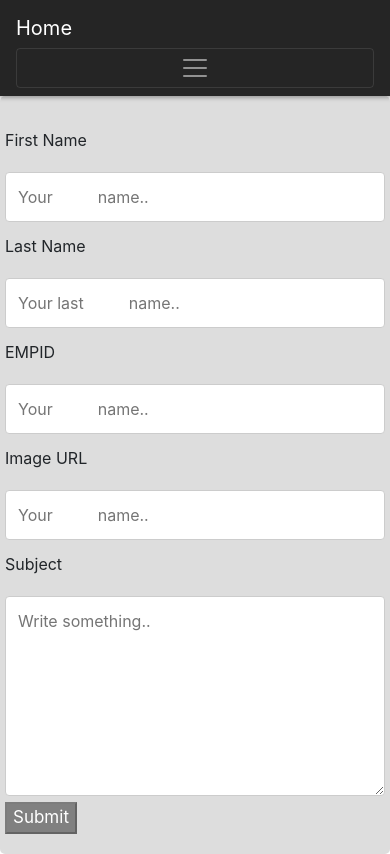
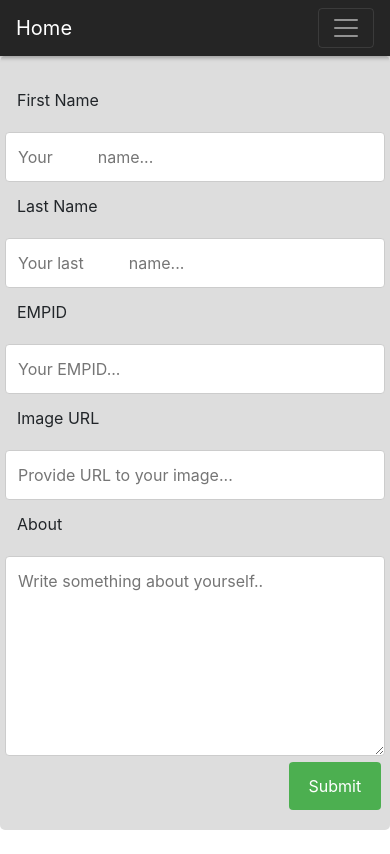
Before and after one commit to abiespinal04/ttp-project1, a React (Create React App) app in the folder FrontEnd/: page /addStudent in a window 390 px wide. Built offline with nearby package versions, Linux system fonts and the light colour scheme.

Commit message:
fixed the responsiveness of the website

```diff
--- a/FrontEnd/src/CSS/AddStudentScreen.css
+++ b/FrontEnd/src/CSS/AddStudentScreen.css
@@ -12,12 +12,12 @@ textarea {
 
 /* Style the label to display next to the inputs */
 label {
-  padding: 12px 12px 12px 0;
+  padding: 12px;
   display: inline-block;
 }
 
 /* Style the submit button */
-input[type="submit"] {
+.submitButton {
   background-color: #4caf50;
   color: white;
   padding: 12px 20px;
@@ -25,6 +25,10 @@ input[type="submit"] {
   border-radius: 4px;
   cursor: pointer;
   float: right;
+}
+.link {
+  float: right;
+  width: 99%;
 }
 
 /* Style the container */
@@ -44,7 +48,7 @@ input[type="submit"] {
 /* Floating column for inputs: 75% width */
 .col-75 {
   float: left;
-  width: 75%;
+  width: 74%;
   margin-top: 6px;
 }
 
@@ -59,7 +63,7 @@ input[type="submit"] {
 @media screen and (max-width: 600px) {
   .col-25,
   .col-75,
-  button {
+  .label {
     width: 100%;
     margin-top: 0;
   }
--- a/FrontEnd/src/screens/AddStudentScreen.js
+++ b/FrontEnd/src/screens/AddStudentScreen.js
@@ -38,7 +38,7 @@ class AddStudentScreen extends Component {
               id="fname"
               name="firstname"
               placeholder="Your
-          name.."
+          name..."
               onChange={event =>
                 this.setState({ firstName: event.target.value })
               }
@@ -55,7 +55,7 @@ class AddStudentScreen extends Component {
               id="lname"
               name="lastname"
               placeholder="Your last
-          name.."
+          name..."
               onChange={event =>
                 this.setState({ lastName: event.target.value })
               }
@@ -64,15 +64,13 @@ class AddStudentScreen extends Component {
         </div>
         <div class="row">
           <div class="col-25">
-            <label for="fname">EMPID</label>
+            <label for="EMPID">EMPID</label>
           </div>
           <div class="col-75">
             <input
               type="text"
-              id="fname"
-              name="firstname"
-              placeholder="Your
-          name.."
+              id="EMPID"
+              placeholder="Your EMPID..."
               onChange={event => this.setState({ EMPID: event.target.value })}
             />
           </div>
@@ -84,23 +82,21 @@ class AddStudentScreen extends Component {
           <div class="col-75">
             <input
               type="text"
-              id="fname"
-              name="firstname"
-              placeholder="Your
-          name.."
+              id="imgurl"
+              placeholder="Provide URL to your image..."
               onChange={event => this.setState({ EMPID: event.target.value })}
             />
           </div>
         </div>
         <div class="row">
           <div class="col-25">
-            <label for="subject">Subject</label>
+            <label for="About">About</label>
           </div>
           <div class="col-75">
             <textarea
-              id="subject"
-              name="subject"
-              placeholder="Write something.."
+              id="About"
+              name="About"
+              placeholder="Write something about yourself.."
               style={{ height: "200px" }}
               onChange={event =>
                 this.setState({ description: event.target.value })
@@ -110,13 +106,14 @@ class AddStudentScreen extends Component {
         </div>
         <div class="row">
           <Link
+            className="link"
             to={{
               pathname: "/students",
               studentList: this.props.studentList.student
             }}
           >
             <button
-              style={{ fontSize: 17, backgroundColor: "grey", color: "white" }}
+              className="submitButton"
               disabled={
                 this.state.firstName === "" ||
                 this.state.lastName === "" ||
```
